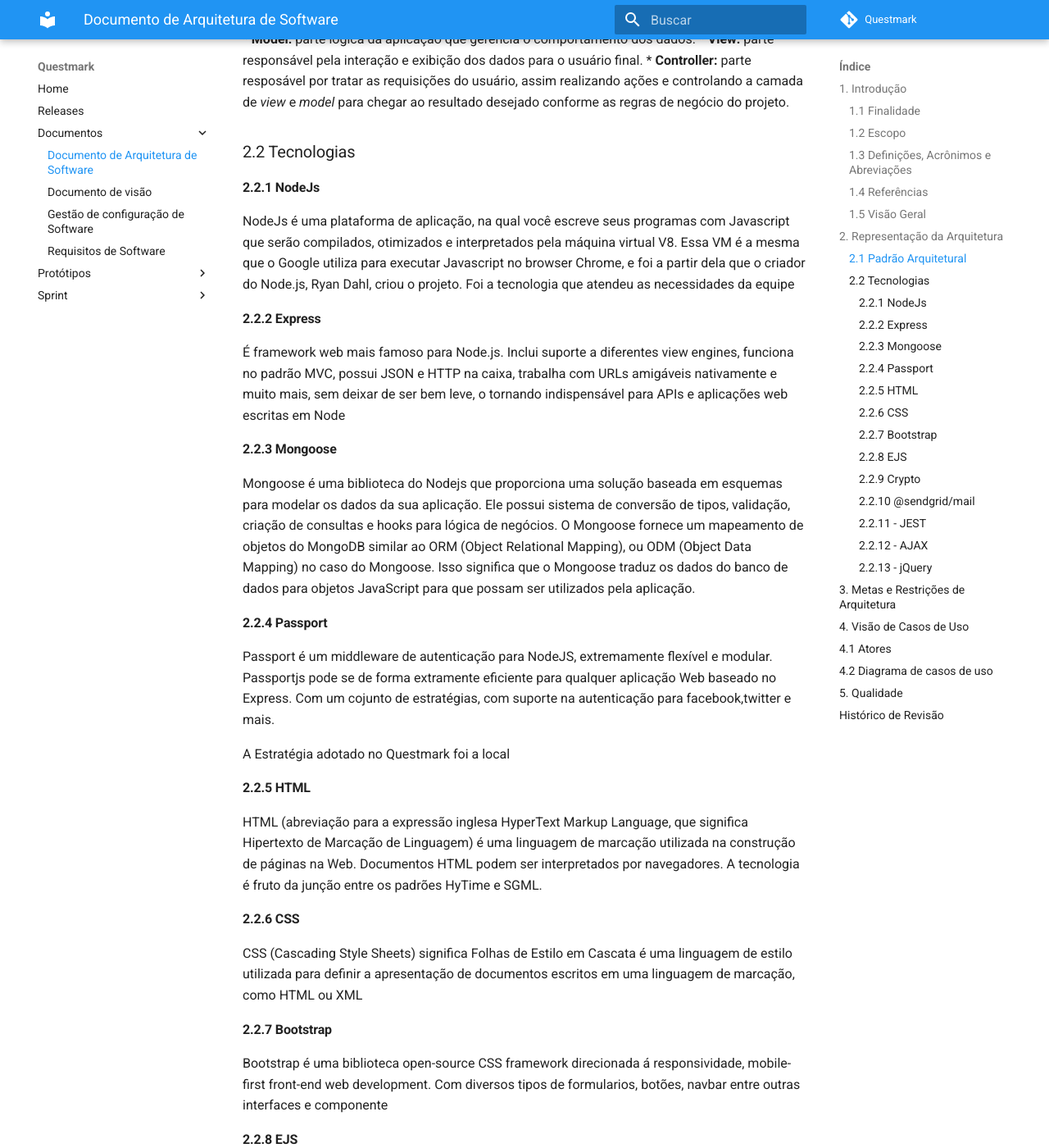
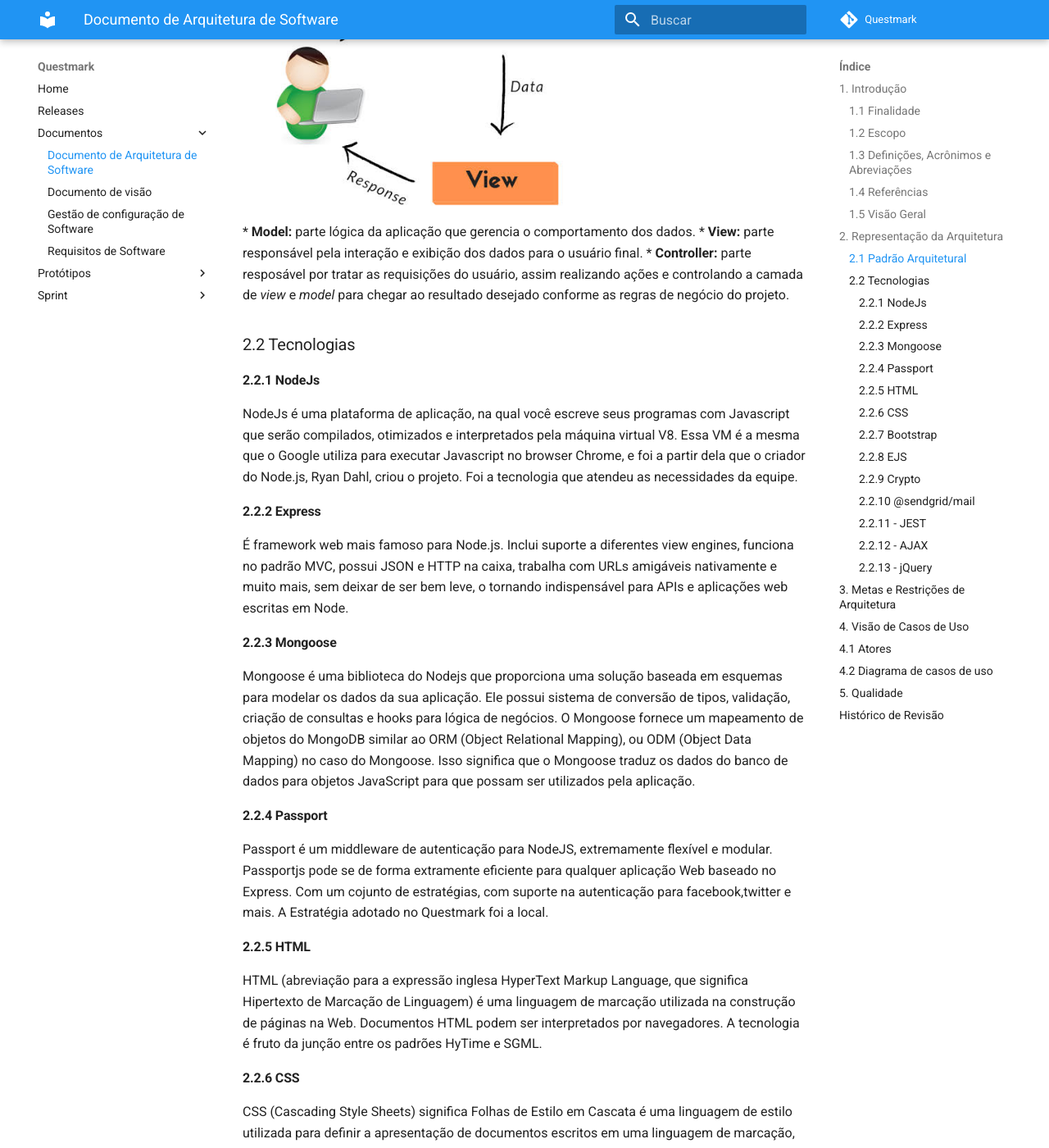
Before and after one commit to fga-eps-mds/2019.2-Questmark, an MkDocs documentation site: the page built from docs/Documentos/documento-de-arquitetura.md, in a window 1280 px wide and 1400 px high, scrolled down 2028 px. Shown: the whole window at 82% size. Built offline with MkDocs 1.6.1 and Material for MkDocs 9.7.7, drawn with Linux system fonts in a browser that asks for light colours; comment, search, counter and statistics services are not loaded; some of the changed text lies outside the part shown.

```diff
--- a/docs/Documentos/documento-de-arquitetura.md
+++ b/docs/Documentos/documento-de-arquitetura.md
@@ -30,7 +37,7 @@ O documento, através de dez principais tópicos e suas ramificações, visa det
     - Visão de Implantação;
     - Visão de Dados;
     - Tamanho e Desempenho;
-    - Qualidade;
+    - Qualidade.
 
 ## 2. Representação da Arquitetura
 <!-- Diagrama de arquitetura + descrição de implementação -->
@@ -45,28 +52,26 @@ O padrão arquitetural utilizado para modelagem do projeto foi o MVC.
 ### 2.2 Tecnologias
 
 #### 2.2.1 NodeJs
-NodeJs é uma plataforma de aplicação, na qual você escreve seus programas com Javascript que serão compilados, otimizados e interpretados pela máquina virtual V8. Essa VM é a mesma que o Google utiliza para executar Javascript no browser Chrome, e foi a partir dela que o criador do Node.js, Ryan Dahl, criou o projeto. Foi a tecnologia que atendeu as necessidades da equipe
+NodeJs é uma plataforma de aplicação, na qual você escreve seus programas com Javascript que serão compilados, otimizados e interpretados pela máquina virtual V8. Essa VM é a mesma que o Google utiliza para executar Javascript no browser Chrome, e foi a partir dela que o criador do Node.js, Ryan Dahl, criou o projeto. Foi a tecnologia que atendeu as necessidades da equipe.
 
 #### 2.2.2 Express
-É framework web mais famoso para Node.js. Inclui suporte a diferentes view engines, funciona no padrão MVC, possui JSON e HTTP na caixa, trabalha com URLs amigáveis nativamente e muito mais, sem deixar de ser bem leve, o tornando indispensável para APIs e aplicações web escritas em Node
+É framework web mais famoso para Node.js. Inclui suporte a diferentes view engines, funciona no padrão MVC, possui JSON e HTTP na caixa, trabalha com URLs amigáveis nativamente e muito mais, sem deixar de ser bem leve, o tornando indispensável para APIs e aplicações web escritas em Node.
 
 #### 2.2.3 Mongoose
 Mongoose é uma biblioteca do Nodejs que proporciona uma solução baseada em esquemas para modelar os dados da sua aplicação. Ele possui sistema de conversão de tipos, validação, criação de consultas e hooks para lógica de negócios. O Mongoose fornece um mapeamento de objetos do MongoDB similar ao ORM (Object Relational Mapping), ou ODM (Object Data Mapping) no caso do Mongoose. Isso significa que o Mongoose traduz os dados do banco de dados para objetos JavaScript para que possam ser utilizados pela aplicação.
 
 #### 2.2.4 Passport
 Passport é um middleware de autenticação para NodeJS, extremamente flexível e modular. Passportjs  pode
-se de forma extramente eficiente para qualquer aplicação Web baseado no Express. Com um cojunto de estratégias, com suporte na autenticação para facebook,twitter e mais.
-
-A Estratégia adotado no Questmark foi a local <!--Continuação??-->
+se de forma extramente eficiente para qualquer aplicação Web baseado no Express. Com um cojunto de estratégias, com suporte na autenticação para facebook,twitter e mais. A Estratégia adotado no Questmark foi a local.
 
 #### 2.2.5 HTML
 HTML (abreviação para a expressão inglesa HyperText Markup Language, que significa Hipertexto de Marcação de Linguagem) é uma linguagem de marcação utilizada na construção de páginas na Web. Documentos HTML podem ser interpretados por navegadores. A tecnologia é fruto da junção entre os padrões HyTime e SGML.
 
 #### 2.2.6 CSS
-CSS (Cascading Style Sheets) significa Folhas de Estilo em Cascata é uma linguagem de estilo utilizada para definir a apresentação de documentos escritos em uma linguagem de marcação, como HTML ou XML
+CSS (Cascading Style Sheets) significa Folhas de Estilo em Cascata é uma linguagem de estilo utilizada para definir a apresentação de documentos escritos em uma linguagem de marcação, como HTML ou XML.
 
 #### 2.2.7 Bootstrap
-Bootstrap é uma biblioteca open-source CSS framework direcionada á responsividade, mobile-first front-end web development. Com diversos tipos de formularios, botões, navbar entre outras interfaces e componente
+Bootstrap é uma biblioteca open-source CSS framework direcionada á responsividade, mobile-first front-end web development. Com diversos tipos de formulários, botões, navbar entre outras interfaces e componente.
 
 #### 2.2.8 EJS
 O EJS (Embedded JavaScript) é uma engine de visualização, que permite de uma maneira fácil e simples o transporte de dados que estão no backend para o frontend. Basicamente, o EJS utiliza a própria marcação do HTML com o acréscimo de códigos em JavaScript para o seu funcionamento.
@@ -88,7 +93,8 @@ jQuery é uma biblioteca de código aberto desenvolvida para facilitar a navega
 
 ## 3. Metas e Restrições de Arquitetura
 As restrições de arquitetura do projeto são a utilização de um Banco de Dados MongoDB para cada serviço interno, Logo um banco onde irá armazenar informações sobre os usuários cadastrados e seus respectivos formulários.
-Utilização da ferramenta Docker para a virtualização dos ambientes de forma prática e adequada para a realização do projeto ( Conexão com a internet é necessária)
+Utilização da ferramenta Docker para a virtualização dos ambientes de forma prática e adequada para a realização do projeto ( Conexão com a internet é necessária).
+
 As metas do projeto são disponibilizar a criação de um questionário com entrada em markdown  , por ser uma marcação simples e disponibilizar o questionário criado a todos os usuários sem cadastro prévio, disponibilizar ao criador do questionário um dashboard com dados analiticos do questionario, para análise das respostas e também um arquivo CSV Contendo as respectivas respostas. Além disso, disponibilizar ao úsuario a opção de inserir em qualquer site que aceite a tag  IFRAME.
 
 <!-- ## 4. Diagrama de Pacotes -->
```
Also changed, not shown: other parts of docs/Documentos/documento-de-arquitetura.md (+12 -4 lines).
